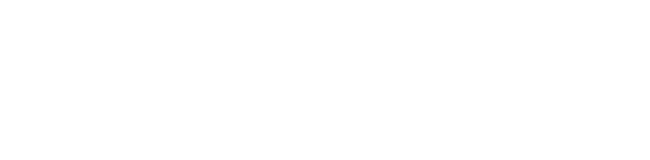
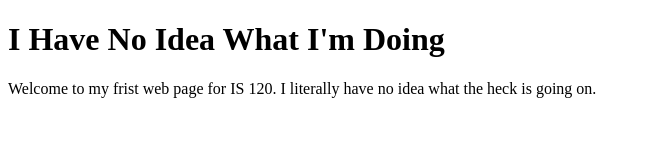
Before and after one commit to saxtonpaul02/Intro, a plain HTML site: page index.html in a window 1280 px wide. Shown: the whole page, without its empty margins (0-650 px from the left). Drawn offline with Linux system fonts and the light colour scheme.

Commit message:
Update index.html

```diff
--- a/index.html
+++ b/index.html
@@ -22,7 +22,8 @@
 </head>
 
 <body>
-
+    <h1>I Have No Idea What I'm Doing</h1>
+    <p>Welcome to my frist web page for IS 120. I literally have no idea what the heck is going on.</p>
 </body>
 
 </html>
```
